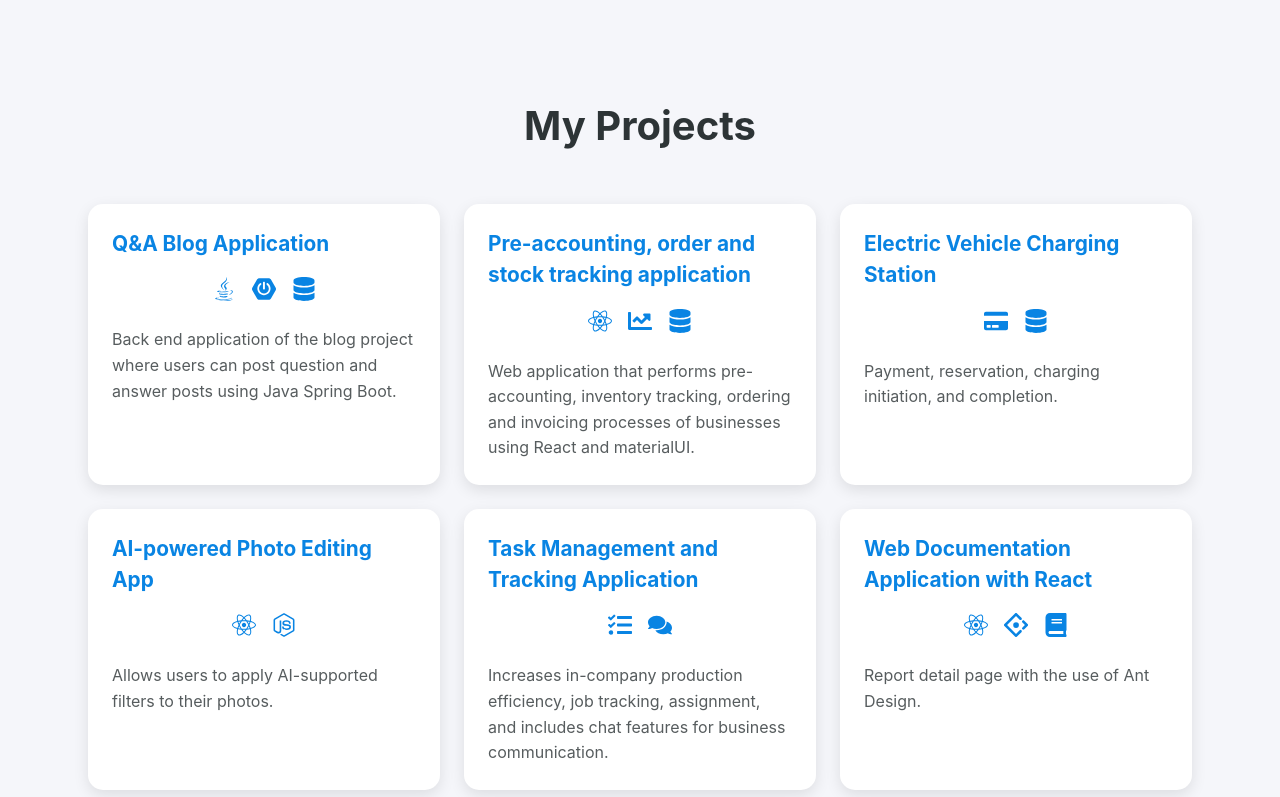
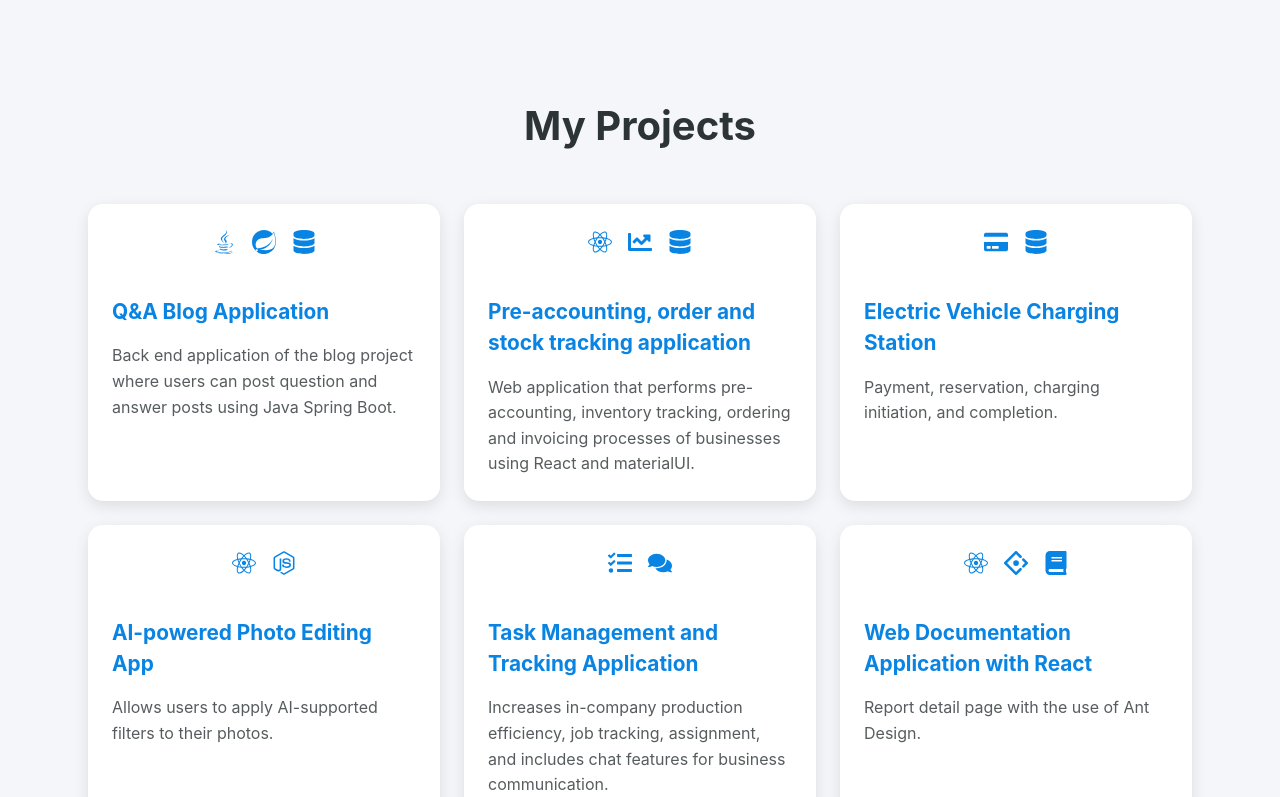
Before and after one commit to onurmurioglu/my-portfolio, a React (Vite) app: page / in a window 1280 px wide. Shown: the part 2000-2797 px from the top of the page. Built offline with nearby package versions, Linux system fonts and the light colour scheme.

Commit message:
edit icons

```diff
--- a/src/components/Projects.tsx
+++ b/src/components/Projects.tsx
@@ -6,7 +6,6 @@ import {
   FaNodeJs,
   FaMobile,
   FaDatabase,
-  FaDocker,
   FaCreditCard,
   FaChartLine,
   FaTasks,
@@ -16,7 +15,7 @@ import {
   FaMapMarkedAlt,
 } from "react-icons/fa";
 import {
-  SiSpringboot,
+  SiSpring,
   SiSocketdotio,
   SiFirebase,
   SiAntdesign,
@@ -35,7 +34,7 @@ const projects: Project[] = [
       "Back end application of the blog project where users can post question and answer posts using Java Spring Boot.",
     icons: [
       <FaJava key="java" />,
-      <SiSpringboot key="spring" />,
+      <SiSpring key="spring" />,
       <FaDatabase key="db" />,
     ],
   },
@@ -167,7 +166,6 @@ const Projects: React.FC = () => {
               }}
             >
               <div>
-                <h3>{project.title}</h3>
                 <div className="project-icons">
                   {project.icons.map((icon, iconIndex) => (
                     <span key={iconIndex} className="project-icon">
@@ -175,6 +173,7 @@ const Projects: React.FC = () => {
                     </span>
                   ))}
                 </div>
+                <h3>{project.title}</h3>
                 <p>{project.description}</p>
               </div>
             </motion.div>
--- a/src/styles/components.css
+++ b/src/styles/components.css
@@ -205,6 +205,8 @@ body {
   color: var(--secondary-color);
   margin-bottom: 1rem;
   font-size: 1.3rem;
+  border-top: 1px solid rgba(var(--text-color), 0.1);
+  padding-top: 1rem;
 }
 
 .project-card p {
@@ -909,7 +911,7 @@ body {
 .project-icons {
   display: flex;
   gap: 1rem;
-  margin: 1rem 0;
+  margin-bottom: 1rem;
   justify-content: center;
   font-size: 1.5rem;
   color: var(--secondary-color);
```
